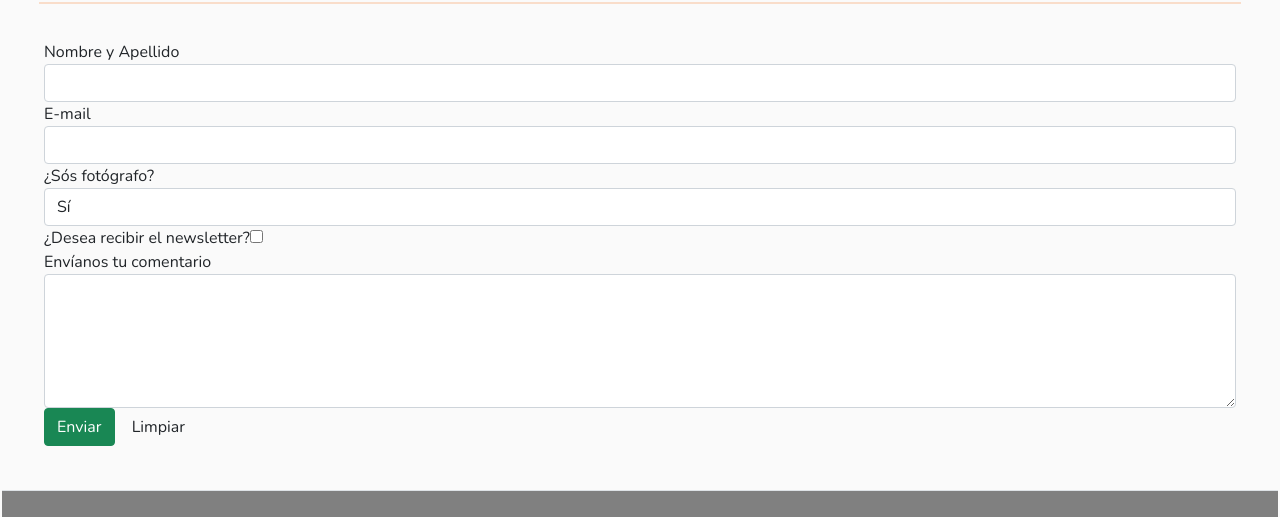
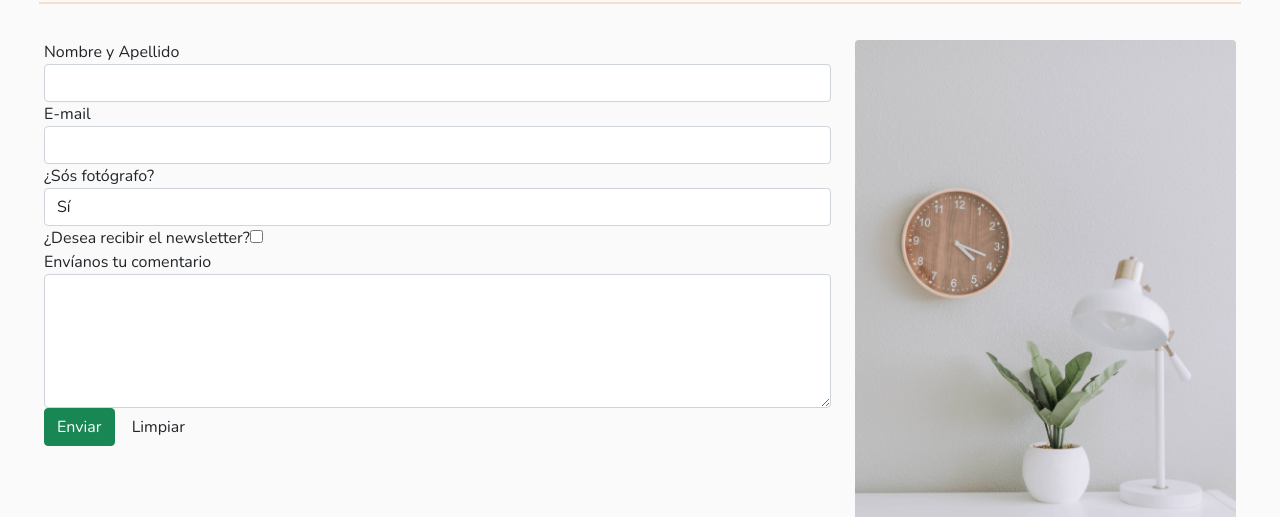
Before and after one commit to caritovitali/mundarfotografia, a website: page pages/contacto.html in a window 1280 px wide. Shown: the part 210-727 px from the top of the page. Drawn offline with nearby package versions, Linux system fonts and the light colour scheme.

Commit message:
cambios en seccion contacto

```diff
--- a/pages/contacto.html
+++ b/pages/contacto.html
@@ -61,7 +61,8 @@
       <section>
 
 
-    <div class="flexboxContacto">
+    <div class="row">
+      <div class="col-12 col-md-8">
 <div>  <form action="">
     <div>
         <label for="">Nombre y Apellido</label>
@@ -90,6 +91,12 @@
     </div>
     </div>
 </form>     </div>
+      </div>
+      <div class="col-12 col-md-4">
+        <img class="img-fluid rounded" src="../media/imagenes/contacto.jpg" alt="Contacto">
+
+      </div>
+
         </div>
 
     </section>
```
Also changed, not shown: media/imagenes/contacto.jpg (added).
